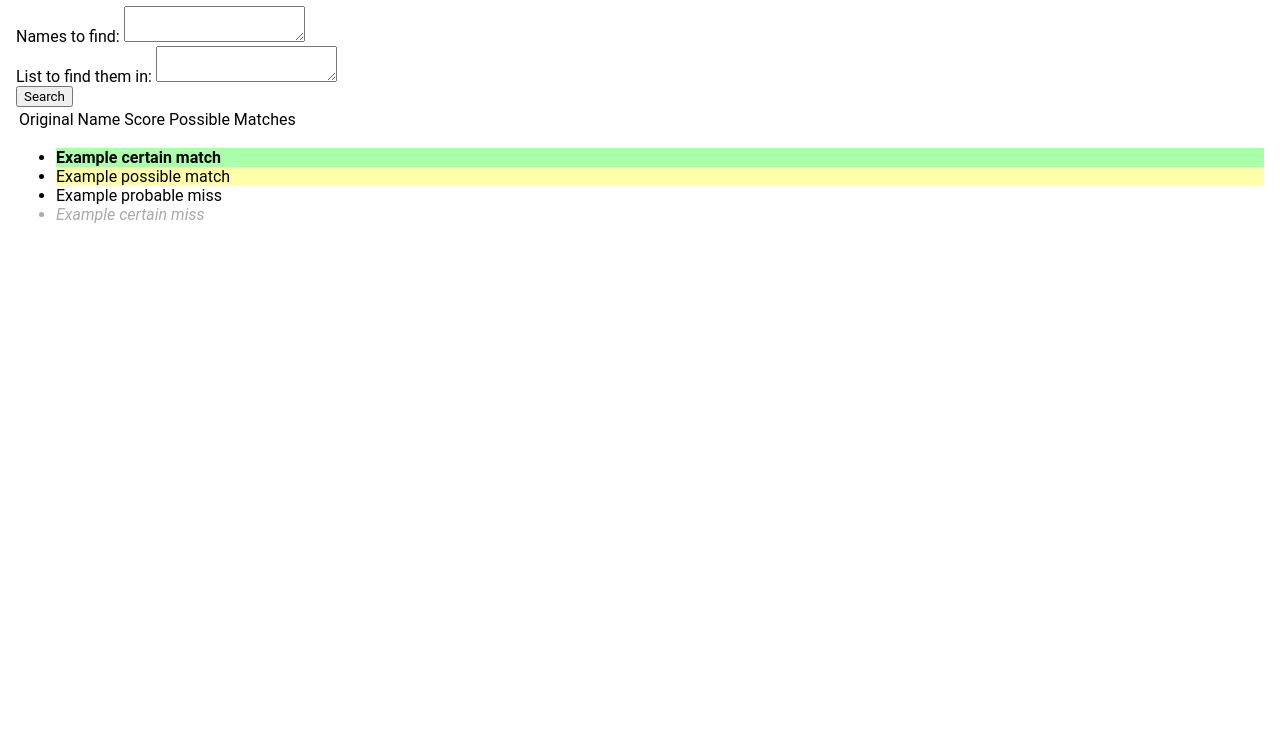
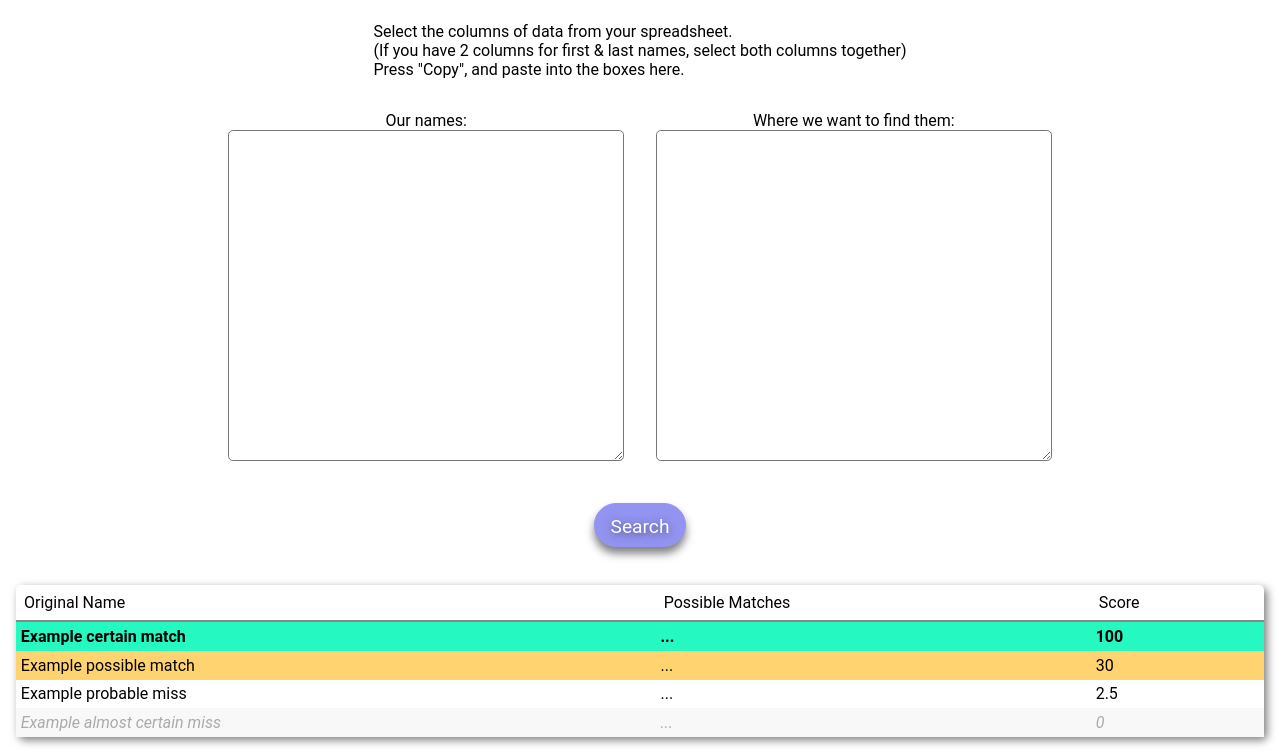
Before and after one commit to danthedeckie/Fuzzy-name-lists-matcher, a website: page dist/index.html in a window 1280 px wide. Shown: the part 75-828 px from the top of the page. Before the commit the page ends 800 px from the top, so only its background shows below. Drawn offline with Linux system fonts and the light colour scheme; files that its build step writes are made by us from their sources; no server answers; files whose address does not match are found by name.

Commit message:
Initial styling

```diff
--- a/src/css/main.css
+++ b/src/css/main.css
@@ -4,21 +4,114 @@
 body {
   margin: 1rem;
 }
+
+.intro {
+    display: flex;
+    justify-content: center;
+}
+
+h1 {
+  text-align: center;
+}
+
+.entry {
+  display: flex;
+  justify-content: center;
+
+  label {
+    display: flex;
+    flex-direction: column;
+    padding: 1rem;
+    align-items: center;
+  }
+  textarea {
+    border-radius: 0.3rem;
+    padding: 0.3rem;
+    min-height: 20rem;
+    width: 30vw;
+  }
+}
+.buttons {
+  padding: 0.4rem;
+  text-align: center;
+}
+
+button {
+  background-color: #9394F1;
+  border: 1px solid #9394F1;
+  padding: 0.7rem 1rem 0.5rem;
+  border-radius: 2rem;
+  font-size: 1.2rem;
+  text-shadow: 0 0.1rem 0.5rem rgba(0,0,0,0.5);
+  color: #ffffff;
+  font-weight: thin;
+  box-shadow: 0.0rem 0.4rem 0.5rem rgba(0, 0, 0, 0.5);
+  margin-bottom: 2rem;
+  transition: background-color 0.2s, box-shadow 0.1s;
+  &:hover {
+    background-color: #A4A6F4;
+    /* border: 1px solid #C9CAF8; */
+      box-shadow: 0.0rem 0.5rem 0.5rem rgba(0, 0, 0, 0.5);
+  }
+  &:active {
+    background-color: #5D5FEA;
+    border: 1px solid #5D5FEA;
+  }
+}
+
+table {
+  border: 0;
+  width: 100%;
+  border-collapse: collapse;
+  border-radius: 0.3rem;
+  box-shadow: 0.2rem 0.2rem 0.5rem rgba(0, 0, 0, 0.5);
+}
+
+thead td {
+  padding: 0.5rem;
+}
+
+thead {
+  border-bottom: 2px solid #888888;
+}
+
+td {
+  overflow: hidden;
+  vertical-align: top;
+
+  margin: 0;
+  padding: 0.3rem;
+&:first-child{
+    min-width: 10rem;
+}
+}
+
+tr:nth-child(even) {
+  background-color: #eeeeee;
+}
+
 .certain {
-  background-color: #aaffaa;
+  background-color: #25f8c0;
   font-weight: bold;
 }
+tr:nth-child(even).certain {
+  background-color: #07daa1;
+}
+
 .possible {
-  background-color: #ffffaa;
+  background-color: #ffe7ad;
 }
+tr:nth-child(even).possible {
+  background-color: #ffd470;
+}
+
 .nothing {
   color: #aaaaaa;
   font-style: italic;
 }
 
-td {
-  overflow: hidden;
-  vertical-align: top;
+tr:nth-child(even).nothing {
+  background-color: #f8f8f8;
 }
 
 .matchoptions {
@@ -32,15 +125,3 @@ td {
   -webkit-line-clamp: 10;
   -webkit-box-orient: vertical;
 }
-
-/* .matchoptions{ */
-/*     white-space: nowrap; */
-/*     overflow: hidden; */
-/*     text-overflow: ellipsis; */
-/* } */
-
-/* .matchoptions:hover { */
-/*     white-space: wrap; */
-/*     overflow: none; */
-/*     text-overflow: none; */
-/* } */
--- a/src/js/main.js
+++ b/src/js/main.js
@@ -12,23 +12,37 @@ function scoreClass(value) {
   if (value > 20) {
     return "possible";
   }
-  if (value < 1) {
+  if (value < 1.1) {
     return "nothing";
   }
 }
 
 buttonEl.addEventListener("click", () => {
+  buttonEl.textContent = "Searching...";
+    //buttonEl.disabled = true;
+  buttonEl.style.cursor = 'wait';
+
+  window.setTimeout(() => {
     const listOne = listOneEl.value.split(/\r?\n/);
     const listTwo = listTwoEl.value.split(/\r?\n/);
     const matches = findMatches(listOne, listTwo);
 
-  const sorted = matches.sort(
-    ([name, [score, possibleMatches]], [name2, [score2, possibleMatches2]]) => score2 - score
+    const sorted = matches.filter(([name, [score, possibleMatches]]) => score > 1).sort(
+      ([name, [score, possibleMatches]], [name2, [score2, possibleMatches2]]) =>
+        score2 - score
     );
     const output = sorted.map(
       ([name, [score, possibleMatches]]) =>
-      `<tr class="${scoreClass(score)}"><td>${name}</td><td>${score}</td><td><div class="matchoptions">${possibleMatches}</div></td></tr>`
+        `<tr class="${scoreClass(score)}">
+        <td>${name}</td>
+        <td><div class="matchoptions">${possibleMatches}</div></td>
+        <td class="score">${score}</td>
+      </tr>`
     );
 
     matchesOutput.innerHTML = [...output].join("\n");
+
+    buttonEl.textContent = "Search";
+    buttonEl.style.cursor = 'auto';
+  }, 1);
 });
```
Also changed, not shown: dist/index.html. Lines whose indentation alone changed are shown as unchanged.
